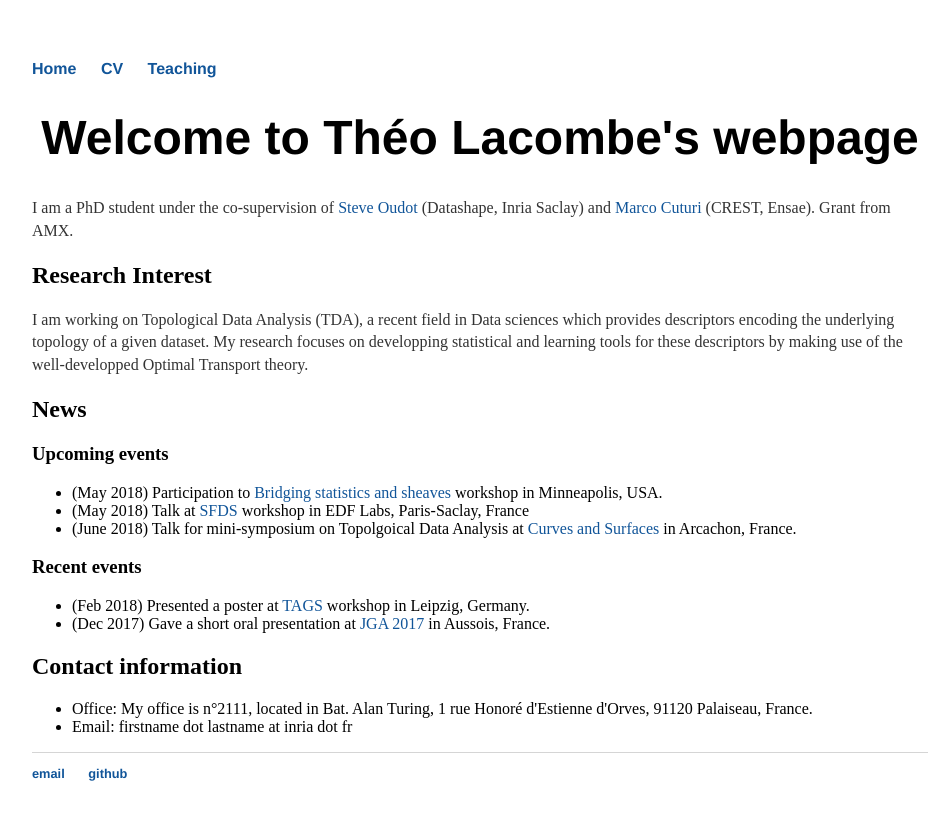
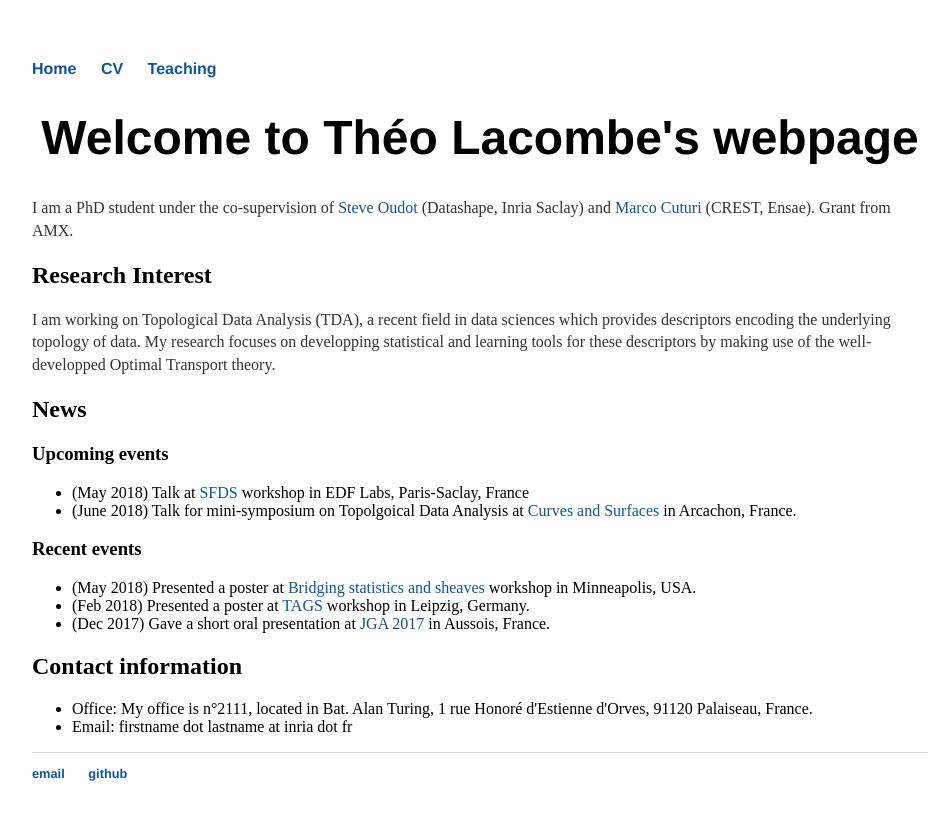
Before and after one commit to tlacombe/tlacombe.github.io, a Jekyll site: the page built from index.html, in a window 1280 px wide. Shown: the top 820 px of the page, without its empty margins (160-1108 px from the left). Built offline with Jekyll 4.4.1, drawn with Linux system fonts in a browser that asks for light colours.

Commit message:
updated news

```diff
--- a/index.html
+++ b/index.html
@@ -9,18 +9,18 @@ title: Theo Lacombe's webpage
     <p>I am a PhD student under the co-supervision of <a href="http://geometrica.saclay.inria.fr/team/Steve.Oudot/">Steve Oudot</a> (Datashape, Inria Saclay) and <a href="http://marcocuturi.net">Marco Cuturi</a> (CREST, Ensae). Grant from AMX.</p>
 
     <h2>Research Interest</h2>
-	<p>I am working on Topological Data Analysis (TDA), a recent field in Data sciences which provides descriptors encoding the underlying topology of a given dataset. My research focuses on developping statistical and learning tools for these descriptors by making use of the well-developped Optimal Transport theory.</p>
+	<p>I am working on Topological Data Analysis (TDA), a recent field in data sciences which provides descriptors encoding the underlying topology of data. My research focuses on developping statistical and learning tools for these descriptors by making use of the well-developped Optimal Transport theory.</p>
 
     <h2> News </h2>
 	<h3> Upcoming events</h3>
 	<ul>
-		<li> (May 2018) Participation to <a href="https://www.ima.umn.edu/2017-2018/SW5.21-25.18">Bridging statistics and sheaves</a> workshop in Minneapolis, USA.</li>
 		<li> (May 2018) Talk at <a href="http://jds2018.sfds.asso.fr/index.html">SFDS</a> workshop in EDF Labs, Paris-Saclay, France </li>
 		<li> (June 2018) Talk for mini-symposium on Topolgoical Data Analysis at <a href="https://cs2018.sciencesconf.org/">Curves and Surfaces</a> in Arcachon, France.</li>
 	</ul>
 
         <h3> Recent events </h3>
 	<ul>
+		<li> (May 2018) Presented a poster at <a href="https://www.ima.umn.edu/2017-2018/SW5.21-25.18">Bridging statistics and sheaves</a> workshop in Minneapolis, USA.</li>
 		<li> (Feb 2018) Presented a poster at <a href="https://www.mis.mpg.de/calendar/conferences/2018/tags2018.html"> TAGS</a> workshop in Leipzig, Germany.</li>
 		<li> (Dec 2017) Gave a short oral presentation at <a href="https://jga2017.sciencesconf.org/">JGA 2017</a> in Aussois, France.</li>
 	</ul>
```
